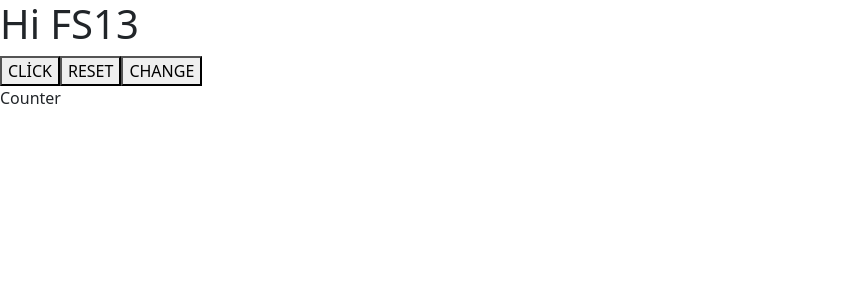
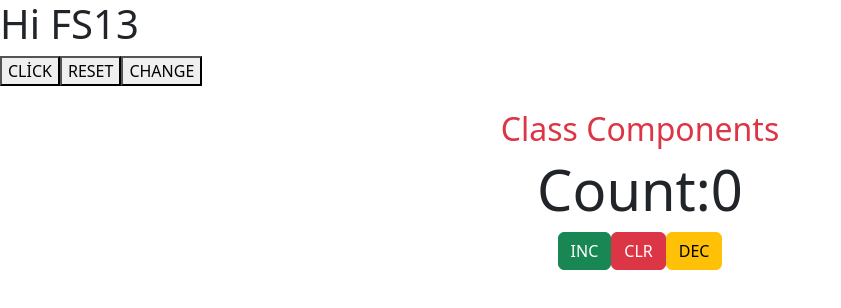
Before and after one commit to nurantezer/react, a React (Create React App) app in the folder 04_events-useStateHook/: page / in a window 1280 px wide. Shown: the top 308 px of the page, without its empty margins (0-841 px from the left). Built offline with nearby package versions, Linux system fonts and the light colour scheme.

Commit message:
counter end

```diff
--- a/04_events-useStateHook/src/components/Counter.jsx
+++ b/04_events-useStateHook/src/components/Counter.jsx
@@ -1,9 +1,37 @@
 import React from 'react'
 
-const Counter = () => {
-  return (
-    <div>Counter</div>
-  )
+export class Counter extends React.Component {
+    constructor(props) {
+      super(props)
+
+      this.state = {
+        count:0,
+      }
+    }
+
+    increment = () =>{
+        this.setState({
+            count:this.state.count + 1,
+        })
+    }
+
+    decrement = () =>{
+        this.setState({
+            count : this.state.count -1,
+        })
+    }
+
+  render() {
+    return (
+      <div className='container text-center mt-4'>
+        <h2 className='text-danger'>Class Components</h2>
+        <h1 className='display-4'>Count:{this.state.count}</h1>
+        <button className='btn btn-success' onClick={this.increment}>INC</button>
+        <button className='btn btn-danger' onClick={() => this.setState({count: 0})}>CLR</button>
+        <button className='btn btn-warning' onClick={this.decrement}>DEC</button>
+      </div>
+    )
+  }
 }
 
 export default Counter
```
